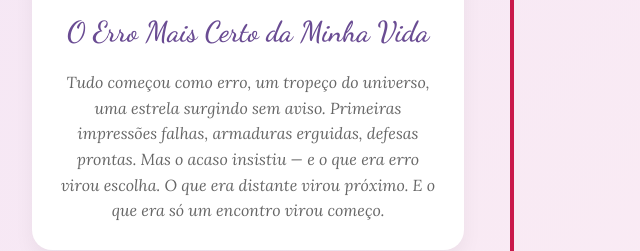
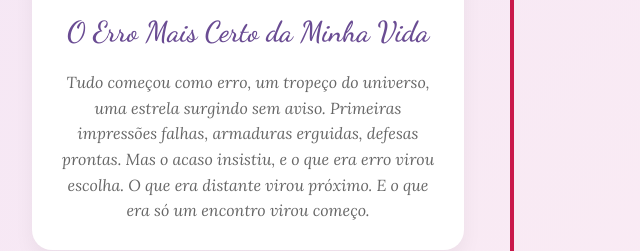
Before and after one commit to RaimundoEnd999/meu_amor, a plain HTML site: page index.html in a window 1280 px wide. Shown: the part 552-803 px from the top of the page, 128-768 px from the left. Drawn offline with Linux system fonts and the light colour scheme.

Commit message:
Fix typo in index.html

```diff
--- a/index.html
+++ b/index.html
@@ -30,7 +30,7 @@ uma estrela surgindo sem aviso.
 Primeiras impressões falhas,
 armaduras erguidas,
 defesas prontas.
-Mas o acaso insistiu —
+Mas o acaso insistiu,
 e o que era erro virou escolha.
 O que era distante virou próximo.
 E o que era só um encontro
```
